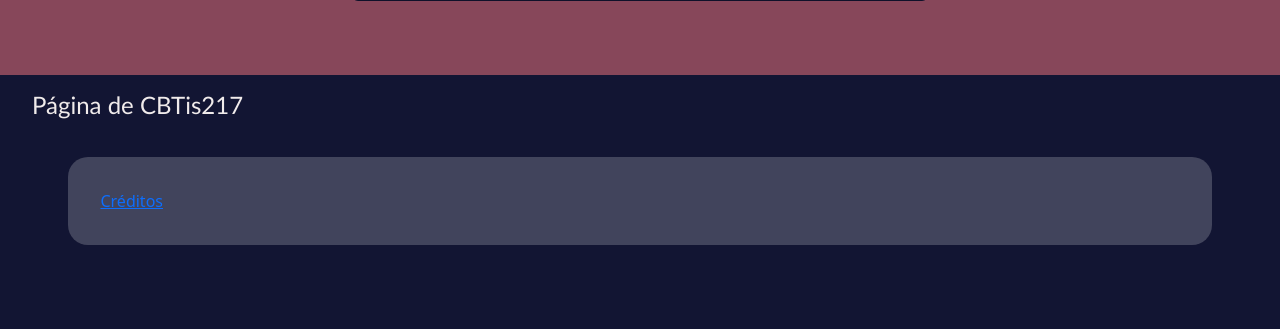
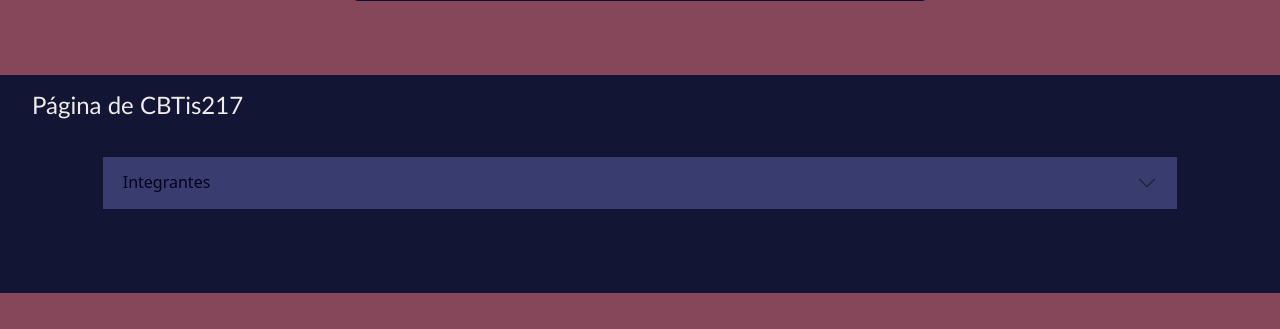
Before and after one commit to RAF28gitH/RINOS-EN-MOVIMIENTO, a PHP site: page /inicio.html in a window 1280 px wide. Shown: the part 1279-1608 px from the top of the page. After the commit the page ends 1572 px from the top, so only its background shows below. Run offline with PHP 8.4, Linux system fonts and the light colour scheme.

Commit message:
Agregue un acordeon de Bootstrap para mostrar nuestros nombres

```diff
--- a/sitio/frontend/css/style.css
+++ b/sitio/frontend/css/style.css
@@ -52,3 +52,13 @@
     width: 28rem;
     margin: 3rem auto 0;
 }
+
+.accordion-item{
+    --bs-accordion-bg: #616492;
+    --bs-accordion-btn-bg: #383c6e;
+    --bs-accordion-btn-color: #06001f;
+    --bs-accordion-color: #06001f;
+    --bs-accordion-border-color: #0d0f72;
+    --bs-accordion-active-bg: #383c6e;
+    --bs-accordion-active-color: #06001f;
+}
--- a/sitio/frontend/inicio.html
+++ b/sitio/frontend/inicio.html
@@ -55,8 +55,25 @@
         </div>
         <footer class="footer p">
             <h4 class="text">Página de CBTis217</h4>
-            <div class="recuadro-page">
-                <a href="#">Créditos</a>
+            <div class="accordion accordion-flush" id="accordionFlushExample">
+                <div class="accordion-item">
+                  <h2 class="accordion-header">
+                    <button class="accordion-button collapsed" type="button" data-bs-toggle="collapse" data-bs-target="#flush-collapseOne" aria-expanded="false" aria-controls="flush-collapseOne">
+                      Integrantes
+                    </button>
+                  </h2>
+                  <div id="flush-collapseOne" class="accordion-collapse collapse" data-bs-parent="#accordionFlushExample">
+                    <div class="accordion-body">
+                        <ul>
+                            <li><strong>JUAN RAFAEL GONZALEZ DIAZ</strong></li>
+                            <li><strong>DAVID ALMANZA LOPEZ</strong></li>
+                            <li><strong>DANA CAMILA NIETO OROZCO</strong></li>
+                            <li><strong>MICHELLE ROMERO AVILA</strong></li>
+                            <li><strong>JOCELIN ROCHA GARNACHA</strong></li>
+                        </ul>
+                    </div>
+                  </div>
+                </div>
             </div>
         </footer>
     </div>
```
